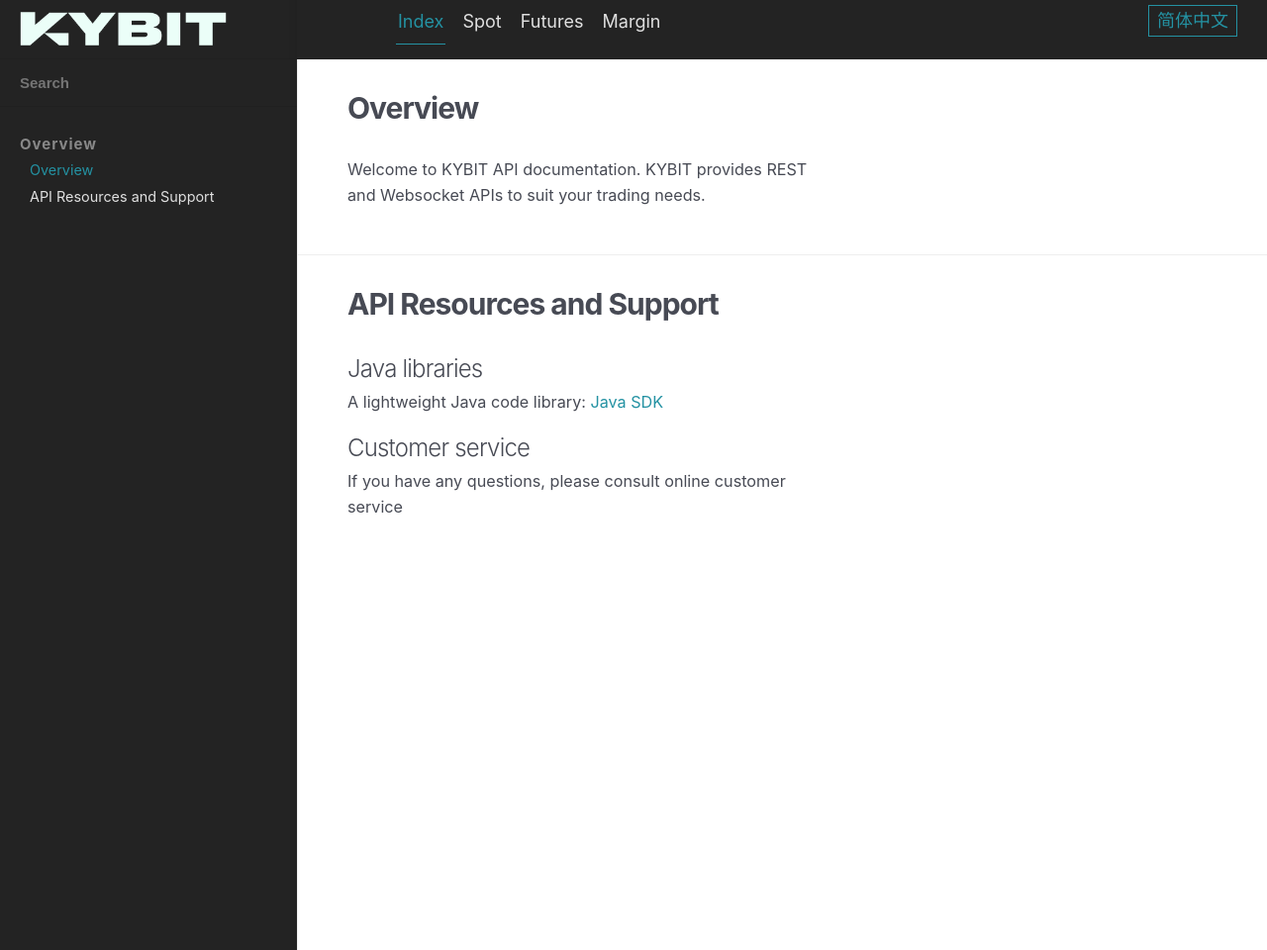
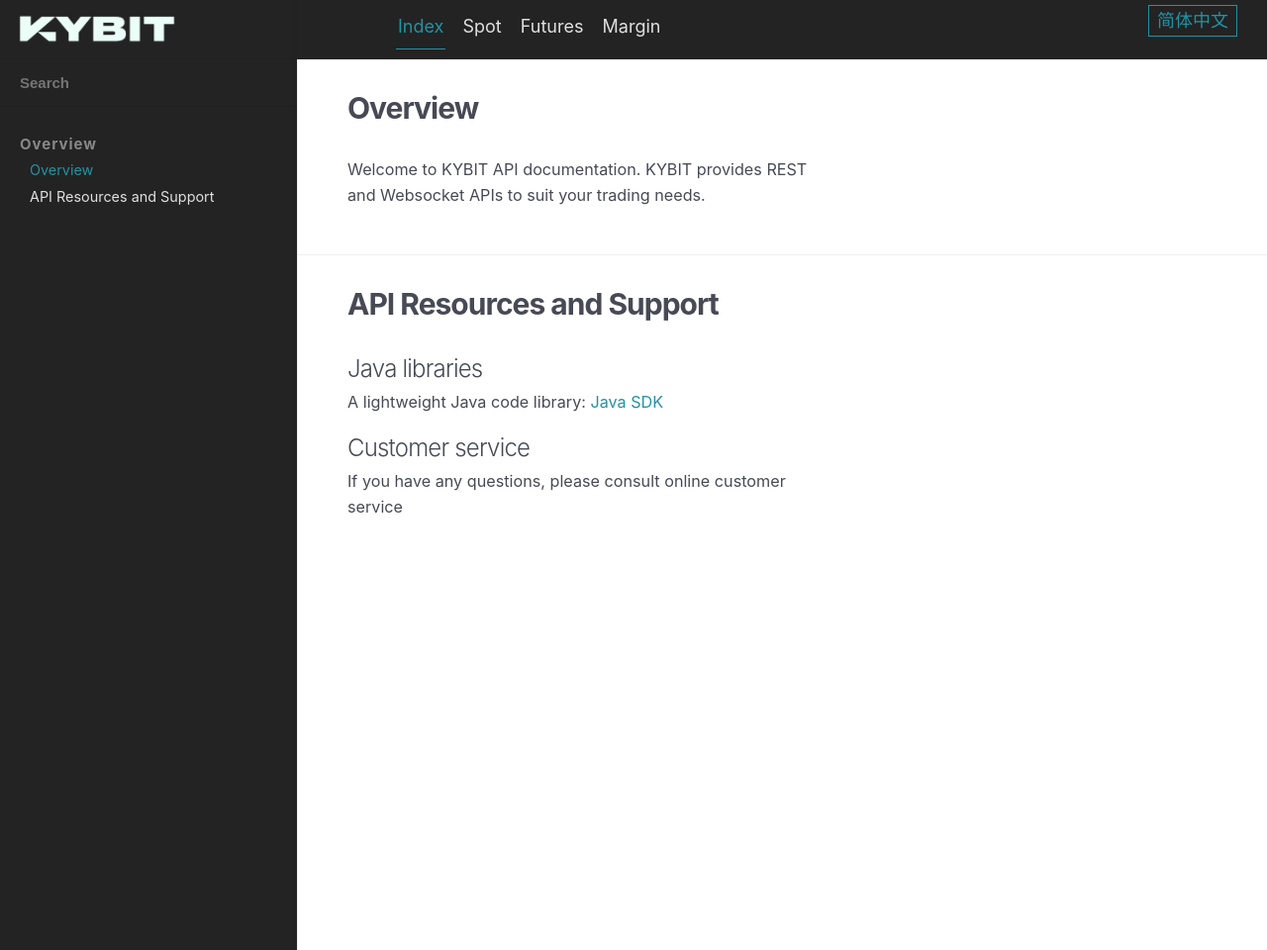
Before and after one commit to redennessy14/api-doc, a Jekyll site: the page built from index.html, in a window 1280 px wide. Shown: the whole page at 99% size. Built offline with Jekyll 4.4.1, drawn with Linux system fonts in a browser that asks for light colours; nearby versions of some CDN libraries.

Commit message:
fix logo height and trade-type-select position

```diff
--- a/_sass/_main.scss
+++ b/_sass/_main.scss
@@ -508,7 +508,7 @@
 		border-bottom: 1px solid rgba(0, 0, 0, 0.075);
 
 		img {
-			height: 40px;
+			height: 30px;
 			margin: 0 18px;
 		}
 	}
@@ -637,7 +637,7 @@
 
 .trade-type-select {
 	position: absolute;
-	top: 0px;
+	top: 5px;
 	left: 400px;
 	a {
 		display: inline-block;
```
